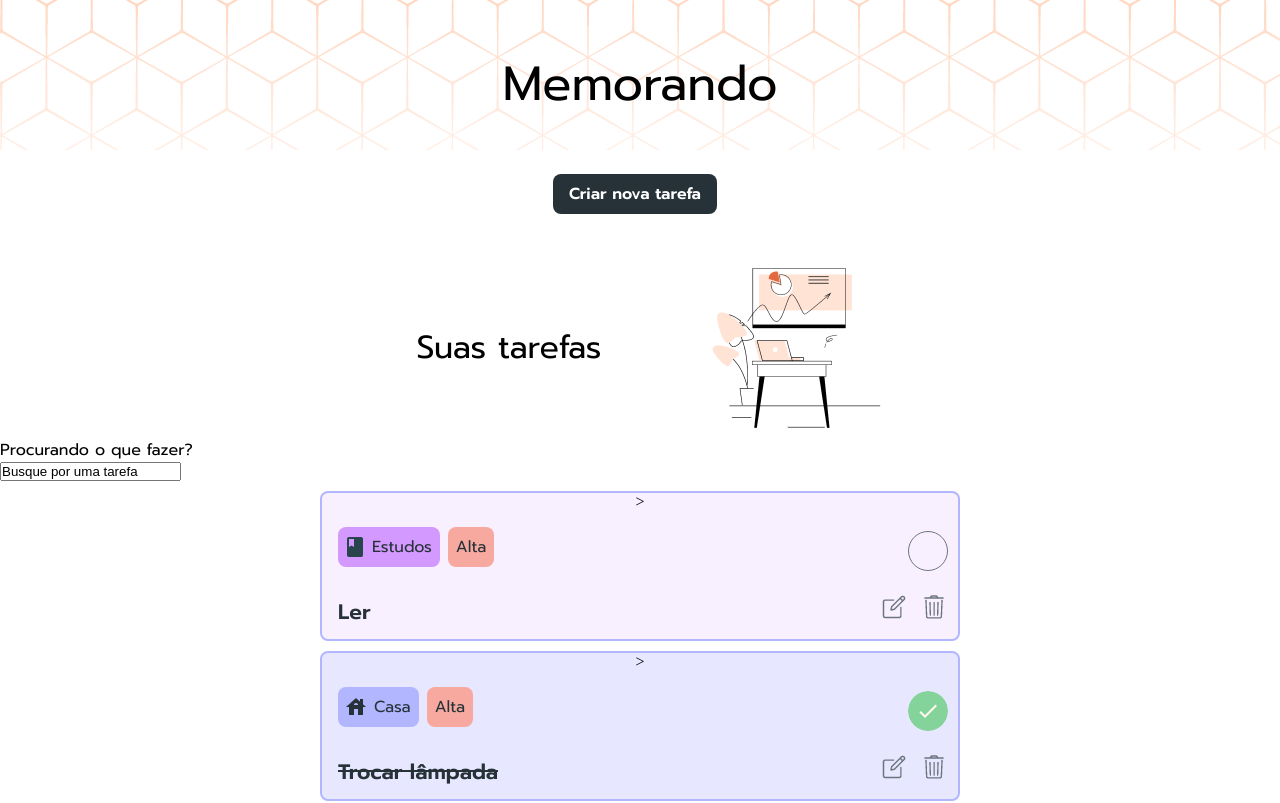
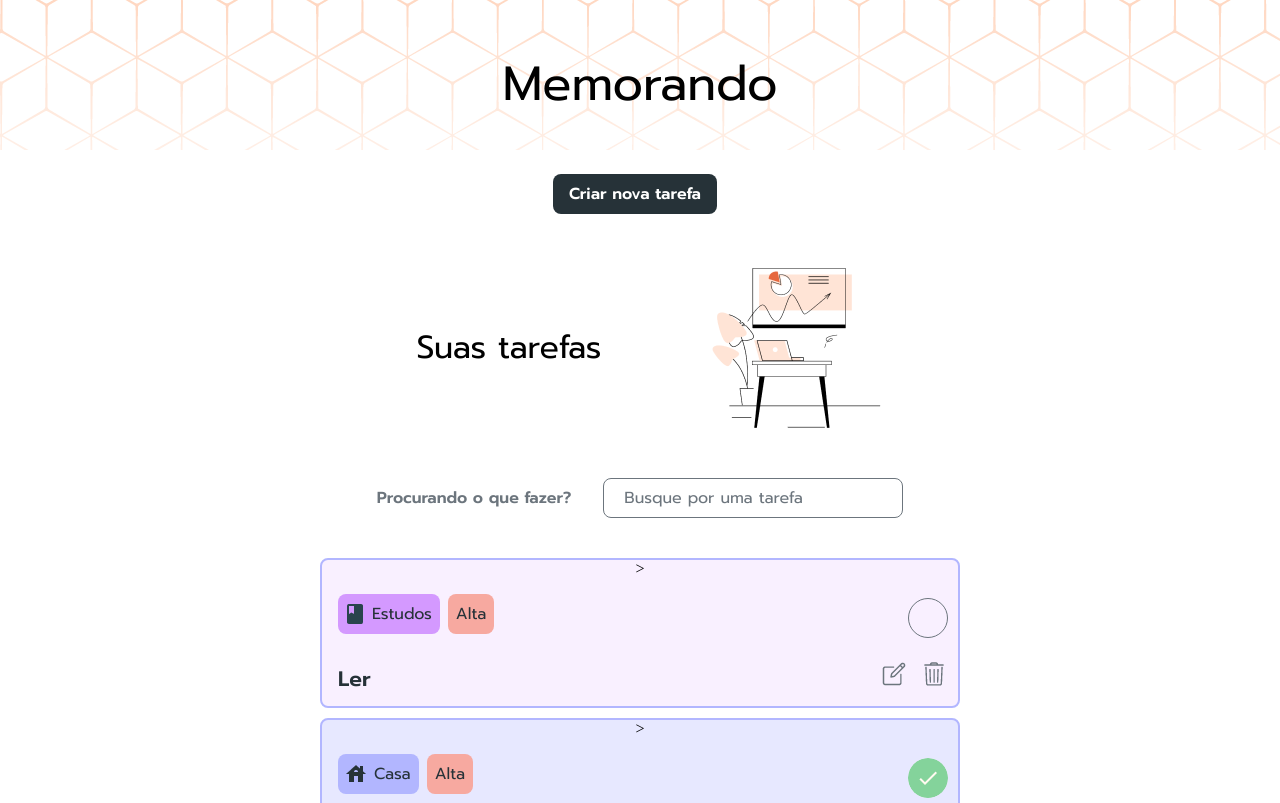
Before and after one commit to brdoliveira/animacao-angular-alura, an Angular app: page /listaTarefas in a window 1280 px wide. Shown: the top 803 px of the page. Built offline with nearby package versions, Linux system fonts and the light colour scheme; data requests are answered from the project's data file.

Commit message:
FEAT(lista-tarefas): Adicionando estilização de busca

```diff
--- a/src/app/lista-tarefas/lista-tarefas.component.css
+++ b/src/app/lista-tarefas/lista-tarefas.component.css
@@ -1,3 +1,59 @@
+.busca {
+  display: flex;
+  justify-content: center;
+  align-items: center;
+  margin-bottom: 40px;
+  margin-top: 40px;
+}
+
+.busca p {
+  color: #6C757D;
+  font-size: 16px;
+  font-weight: 600;
+  margin-right: 32px;
+}
+
+#campo-busca::placeholder {
+  color: #6C757D;
+  font-family: 'Prompt';
+  font-size: 16px;
+  padding: 8px 0 8px 8px;
+}
+
+.busca input {
+  border: 1px solid #6C757D;
+  border-radius: 8px;
+  font-family: 'Prompt';
+  font-size: 16px;
+  height: 40px;
+  width: 300px;
+  padding-left: 12px;
+}
+
+input[type='search']:focus {
+  background-image: none;
+  outline: none;
+  text-decoration: none;
+}
+
+input[type="search"]::-webkit-search-decoration,
+::-webkit-search-cancel-button,
+::-webkit-search-results-button,
+::-webkit-search-results-decoration { display: none; }
+
+@media(max-width: 1060px) {
+  .busca {
+    display: flex;
+    flex-direction: column;
+    align-items: center;
+  }
+
+  .busca p {
+    margin-bottom: 12px;
+    margin-right: 0;
+  }
+}
+
 .lista-tarefas {
   display: flex;
   flex-direction: column;
```
